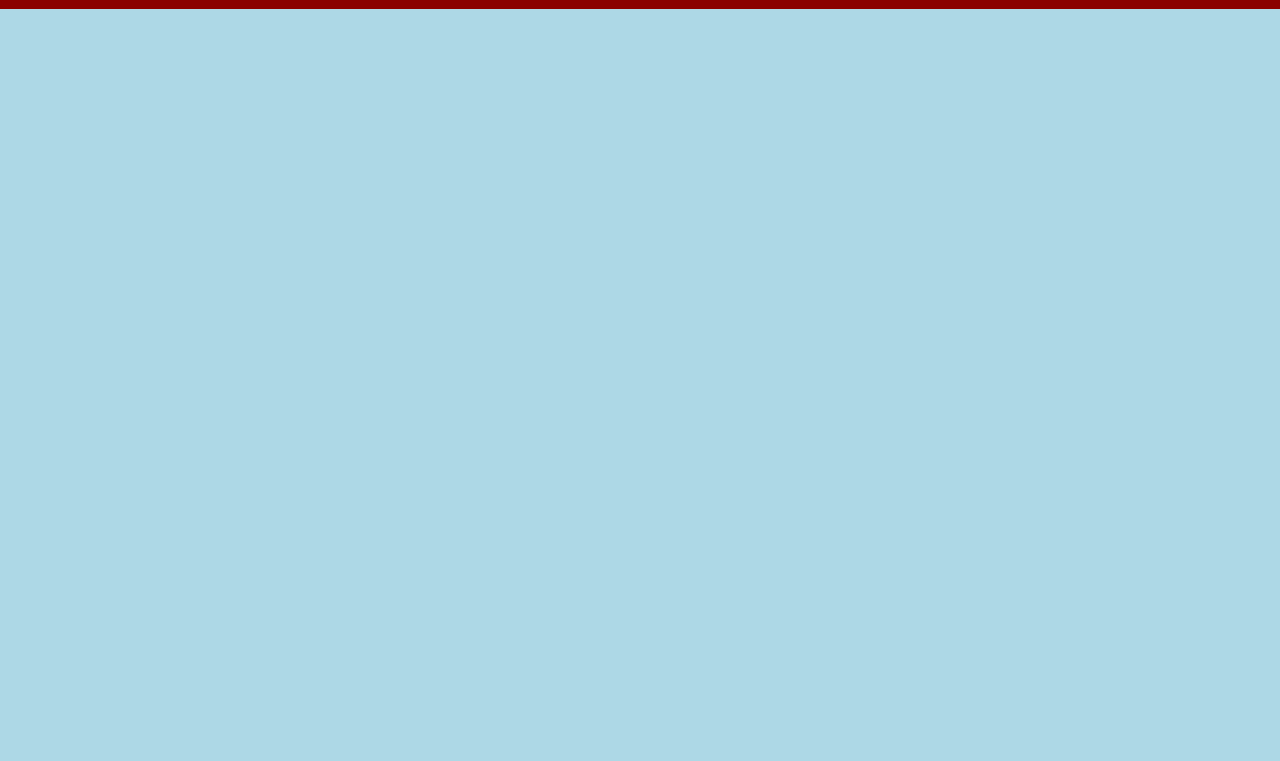
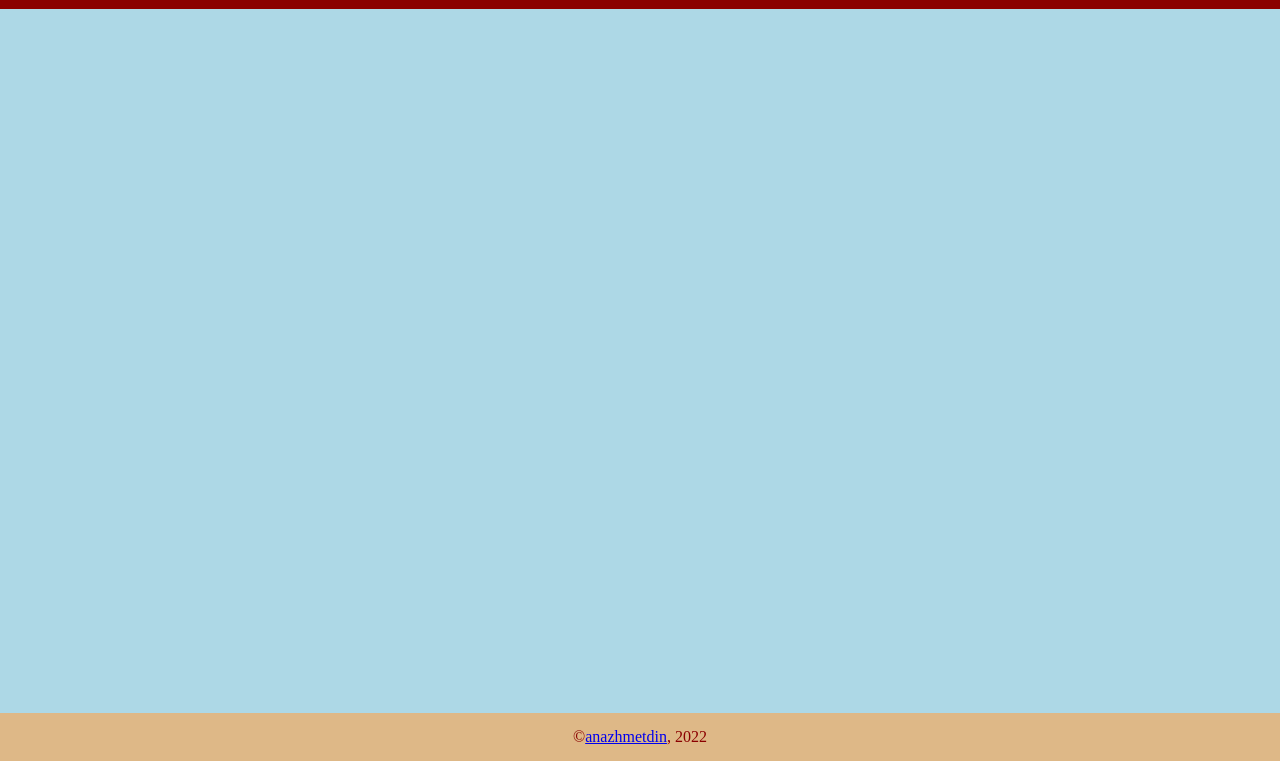
Before and after one commit to anazhmetdin/dynamicLandingPage, a plain HTML site: page index.html in a window 1280 px wide. Shown: the part 39-800 px from the top of the page. Drawn offline with Linux system fonts and the light colour scheme.

Commit message:
add footer and content divs

```diff
--- a/css/styles.css
+++ b/css/styles.css
@@ -7,8 +7,13 @@
     --accent: #aac5e2;
 }
 
+html {
+    height: 100%;
+}
+
 body {
     background-color: var(--background);
+    height:100%;
     margin: 0;
     display: grid;
     grid-template-areas:
@@ -59,3 +64,18 @@ header {
     max-width: 100em;
     grid-area: main;
 }
+
+/* footer */
+footer {
+    background-color: var(--light);
+    color: var(--dark);
+    grid-area: footer;
+    width: 100%;
+    margin: 0 auto;
+    max-width: 100em;
+    display: flex;
+    align-items: center;
+    justify-content: center;
+    box-sizing: border-box;
+    padding: 0.5em 1em;
+}
--- a/index.html
+++ b/index.html
@@ -10,7 +10,7 @@
         <!-- Navigation bar -->
         <header>
             <!-- logo -->
-            <img id="logo" src="images/logo.png" alt="logo">
+            <img id="logo" src="assets/logo" alt="logo">
 
             <!-- navigation menu -->
             <nav>
@@ -32,6 +32,15 @@
         </header>
 
         <!-- Content -->
+        <div id="content">
+
+        </div>
+
+        <!-- Footer -->
+        <footer>
+            <p>&copy;<a href="https://www.github.com/anazhmetdin/">anazhmetdin</a>, 2022</p>
+        </footer>
+
         <script src='js/app.js'></script>
     </body>
 </html>
```
